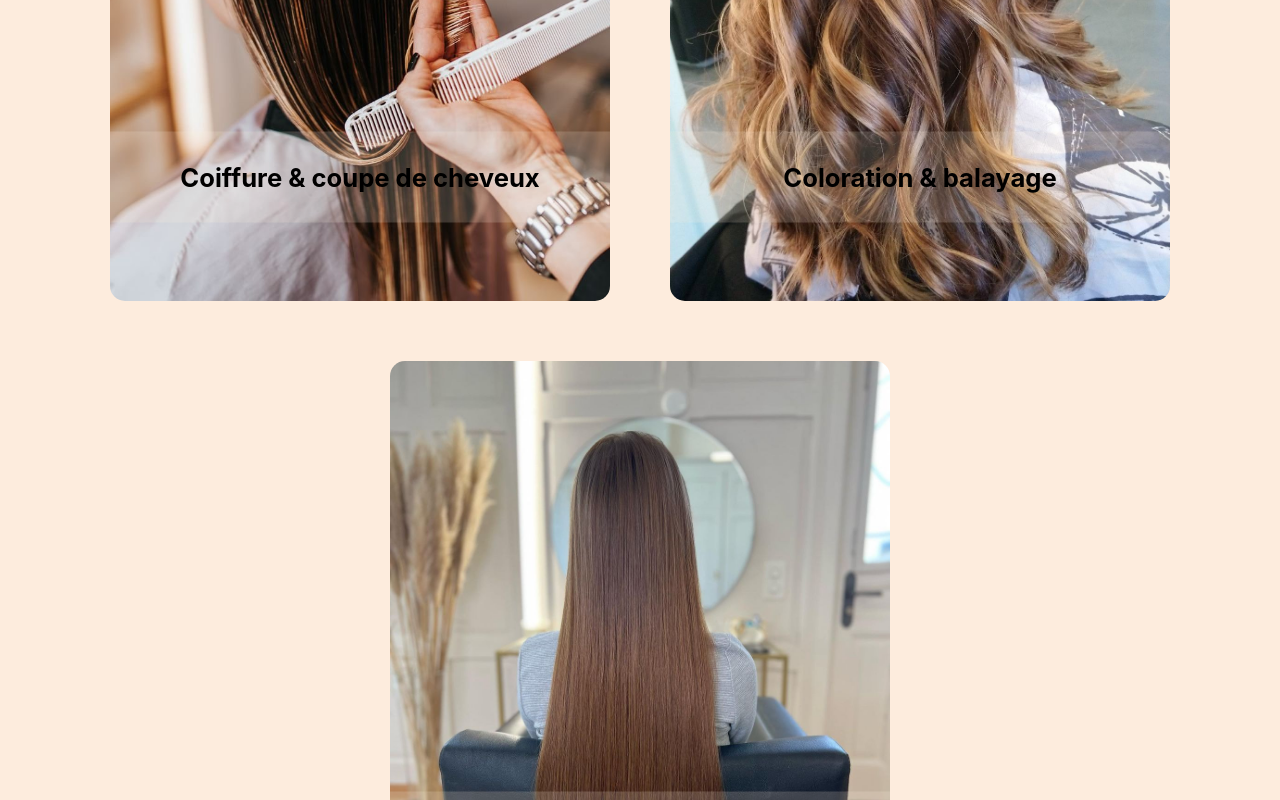
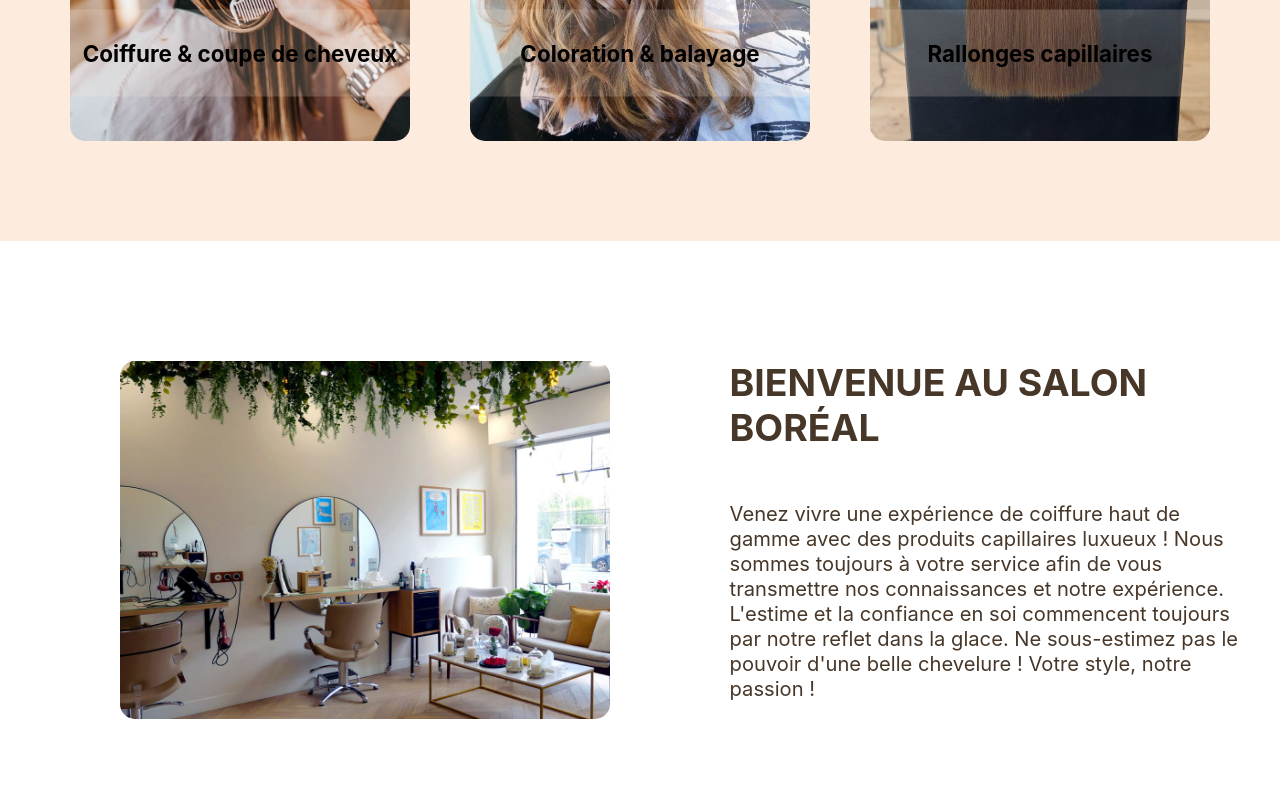
Before and after one commit to RayaneBGit/coupe-express-site-SEG3525, a React (Create React App) app: page / in a window 1280 px wide. Shown: the part 1500-2300 px from the top of the page. Built offline with nearby package versions, Linux system fonts and the light colour scheme.

Commit message:
Page home telephone et ordi petit

```diff
--- a/src/pages/Accueil/Accueil.module.css
+++ b/src/pages/Accueil/Accueil.module.css
@@ -165,34 +165,68 @@ h1 {
     padding-right: 60px;
   }
 }
-@media (max-width: 768px) {
-  .navMenu {
-    display: none;
-    width: 100%;
-    background: #1a1a1a;
-    position: absolute;
-    top: 70px;
-    left: 0;
+@media (max-width: 1768px) {
+  .service {
+    width: 300px;
+    height: 400px;
   }
-
-  .navMenu.open {
-    display: block;
+  .service h3 {
+    font-size: 1.4em;
   }
-
-  .navMenu ul {
-    flex-direction: column;
-    text-align: center;
-    padding: 10px 0;
+  h2{
+    font-size: 1.3em;
   }
-
-  .burger {
-    display: flex;
-  }
-  .sectionAcc{
-    height: 50vh;
-  }
-  .sectionBien{
-    flex-wrap: wrap
+  p{
+    font-size: 0.7em;
+    margin-bottom: 50px;
   }
 
 }
+@media (max-width: 768px) {
+  .sectionAcc{
+    height: 30vh;
+  }
+  .sectionBien{
+    flex-wrap: wrap;
+    justify-content: center;
+  }
+  .service {
+    width: 100%;
+    height: 260px;
+    font-size: 1.2em;
+  }
+  .service h3 {
+    font-size: 1.0em;
+  }
+  .imgBienv{
+    width: 80%;
+    height: 270px;
+    padding: 20px;
+    margin: 20px;
+    border-radius: 15px;
+    background-size: cover;
+    padding-right: 0%;
+  }
+  .msgBienv{
+    text-align: center;
+    padding-right: 0%;
+  }
+  h2{
+    font-size: 1.2em;
+  }
+  p{
+    font-size: 0.7em;
+    margin-bottom: 50px;
+  }
+  .equipe {
+    border-radius: 15px;
+    width: 360px;
+    height: 460px;
+    display: flex;
+    flex-direction: column;
+    justify-content: space-between;
+  }
+  h1{
+    font-size: 1.4em;
+  }
+}
```
